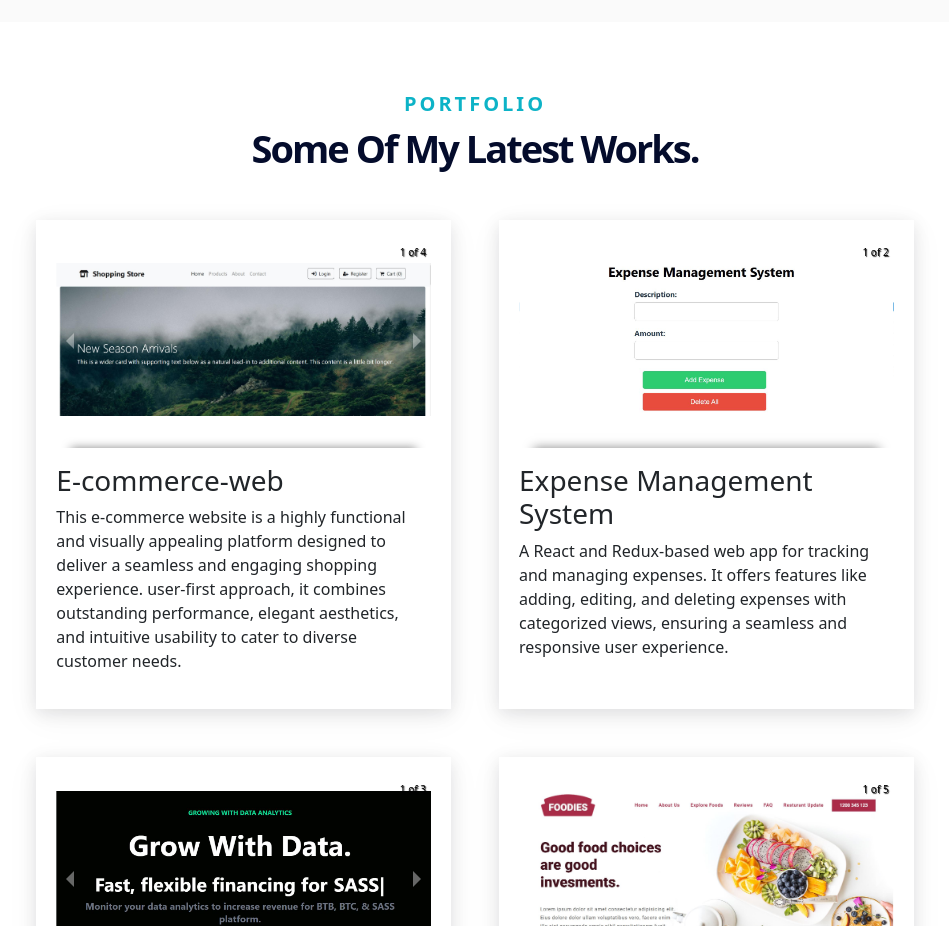
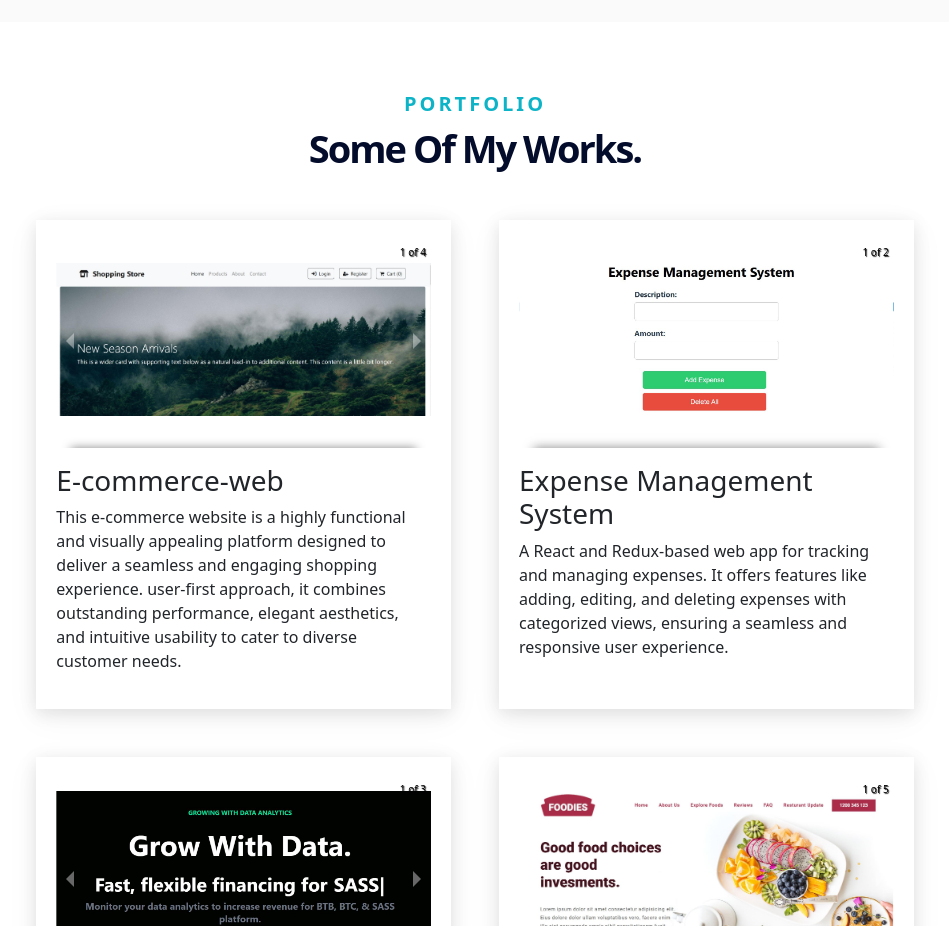
Before and after one commit to mukand-mapara/Portfolio, a React (Create React App) app: page / in a window 1280 px wide. Shown: the part 2900-3826 px from the top of the page, without its empty margins (165-1114 px from the left). Built offline with nearby package versions, Linux system fonts and the light colour scheme.

Commit message:
Update text in Portfolio.jsx

```diff
--- a/src/Components/Portfolio.jsx
+++ b/src/Components/Portfolio.jsx
@@ -14,7 +14,7 @@
         transition={{ duration: 1 }}
       >
         <h5 className="portfolioTitle">portfolio</h5>
-        <h2 className="portfolioTitle">Some of my latest works.</h2>
+        <h2 className="portfolioTitle">Some of my works.</h2>
       </motion.div>
 
       <div className="portfolioProjects row justify-content-center gap-5">
```
